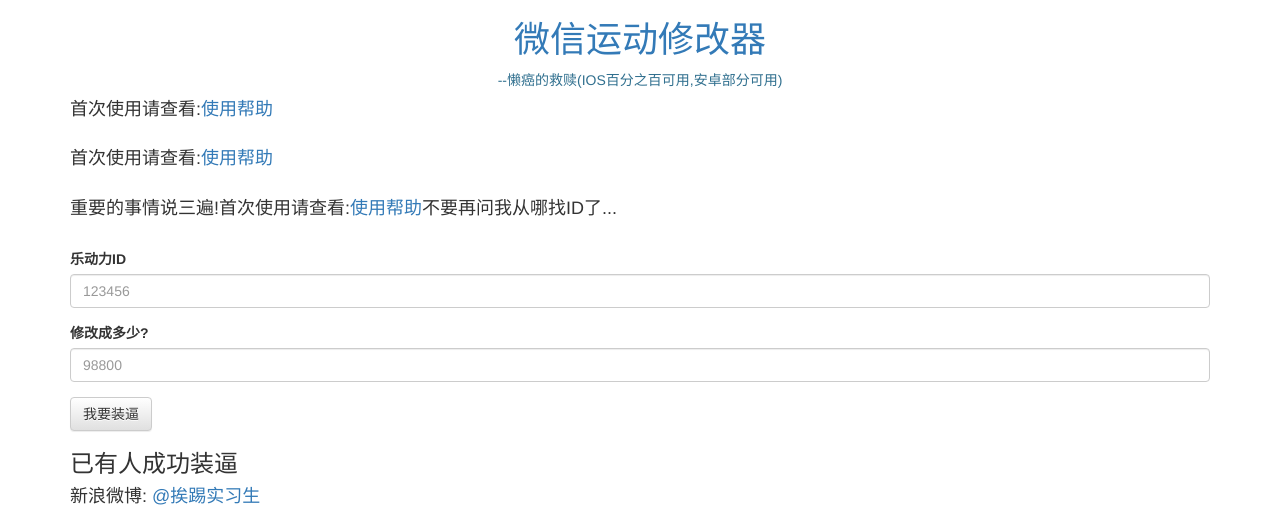
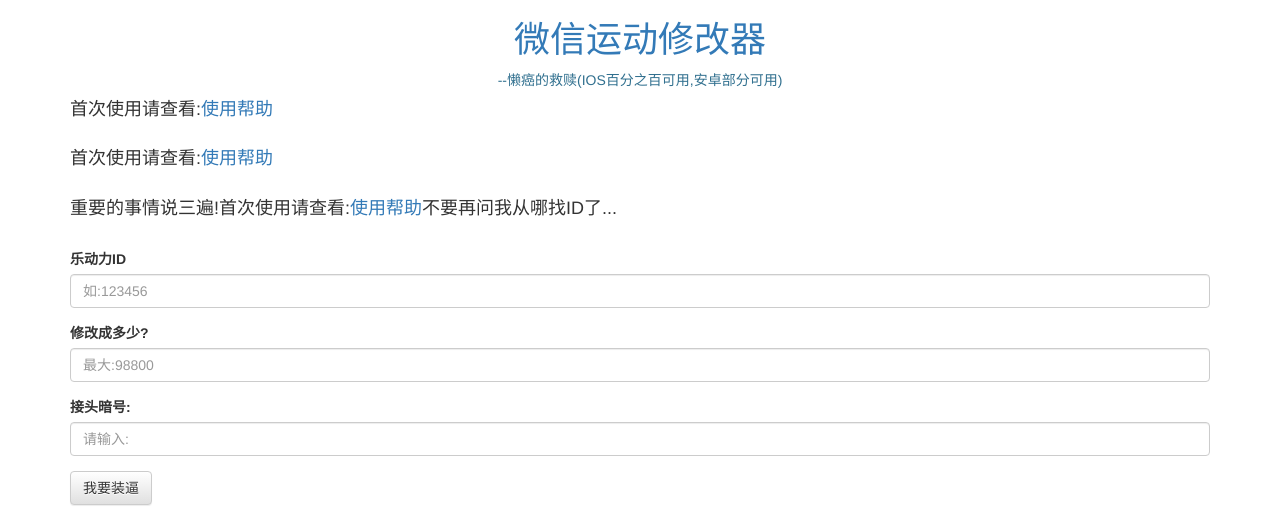
Before and after one commit to Panmax/LeanCloud-WeRun-Web, a Flask app: template templates/index.html in a window 1280 px wide. Shown: the top 510 px of the page. Run offline with Flask 2, Linux system fonts and the light colour scheme; the template is opened without the code that fills it, so the values that code supplies are empty; some libraries are stand-ins or nearby versions; grey boxes are pictures that could not be loaded.

Commit message:
增加接头暗号

```diff
--- a/app.py
+++ b/app.py
@@ -3,6 +3,7 @@
 from flask import Flask, render_template, request, flash, redirect
 import logging
 from leancloud import Query
+import random
 
 from models import ZhuangBiRecord
 import wechat_run
@@ -14,12 +15,21 @@
 logging.basicConfig(level=logging.INFO)
 
 
+all_password = [u'我只爱Panmax', u'ILovePanmax', u'Panmax万岁', u'我爱Panmax', u'Panmax', u'HelloPanmax', u'GoodPanmax']
+
+
 @app.route('/', methods=['GET', 'POST'])
 def index():
+    p_password = all_password[random.randint(0, len(all_password)-1)]
     if request.method == 'POST':
         data = request.form
         ldl_id = data.get('ldl_id')
         steps = data.get('steps')
+        password = data.get('password', '')
+        real_password = data.get('real_password')
+        if password != real_password:
+            flash(u'接头暗号不正确')
+            return redirect('/')
         if not wechat_run.isnum(steps):
             flash(u'要修改的步数不正确~')
             return redirect('/')
@@ -36,7 +46,7 @@
             flash(u'修改失败~')
             return redirect('/')
     count = Query(ZhuangBiRecord).count()
-    return render_template('index.html', count=count)
+    return render_template('index.html', count=count, p_password=p_password)
 
 
 @app.route('/help')
--- a/templates/index.html
+++ b/templates/index.html
@@ -44,11 +44,16 @@
             <form method="post">
               <div class="form-group">
                 <label>乐动力ID</label>
-                <input type="number" class="form-control"  placeholder="123456" name="ldl_id" required>
+                <input type="number" class="form-control"  placeholder="如:123456" name="ldl_id" required>
               </div>
               <div class="form-group">
                 <label>修改成多少?</label>
-                <input type="number" class="form-control" placeholder="98800" name="steps" required>
+                <input type="number" class="form-control" placeholder="最大:98800" name="steps" required>
+              </div>
+              <div class="form-group">
+                <label>接头暗号:</label>
+                <input type="number" class="form-control" placeholder="请输入:{{ p_password }}" name="password" required>
+                <input type="hidden" name="real_password" value="{{ p_password }}">
               </div>
               <button type="submit" class="btn btn-default" id="submit">我要装逼</button>
             </form>
```
